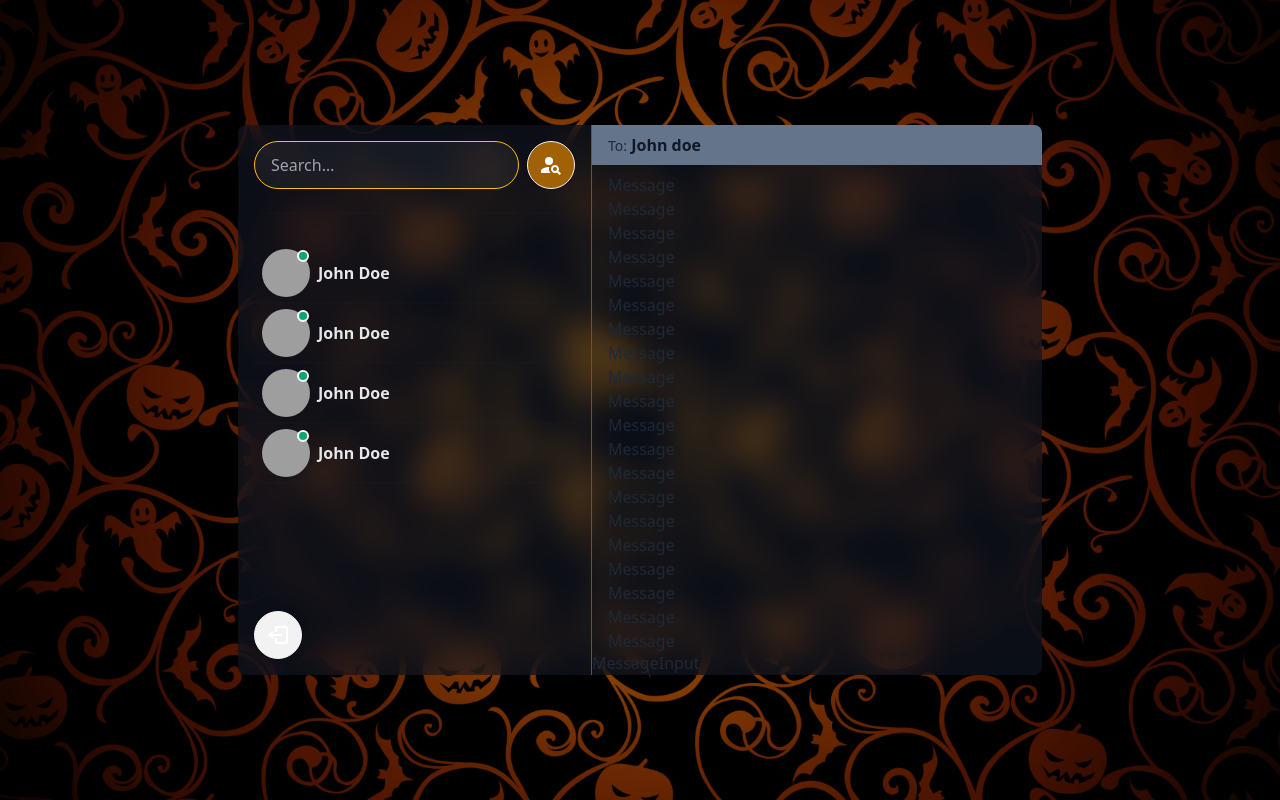
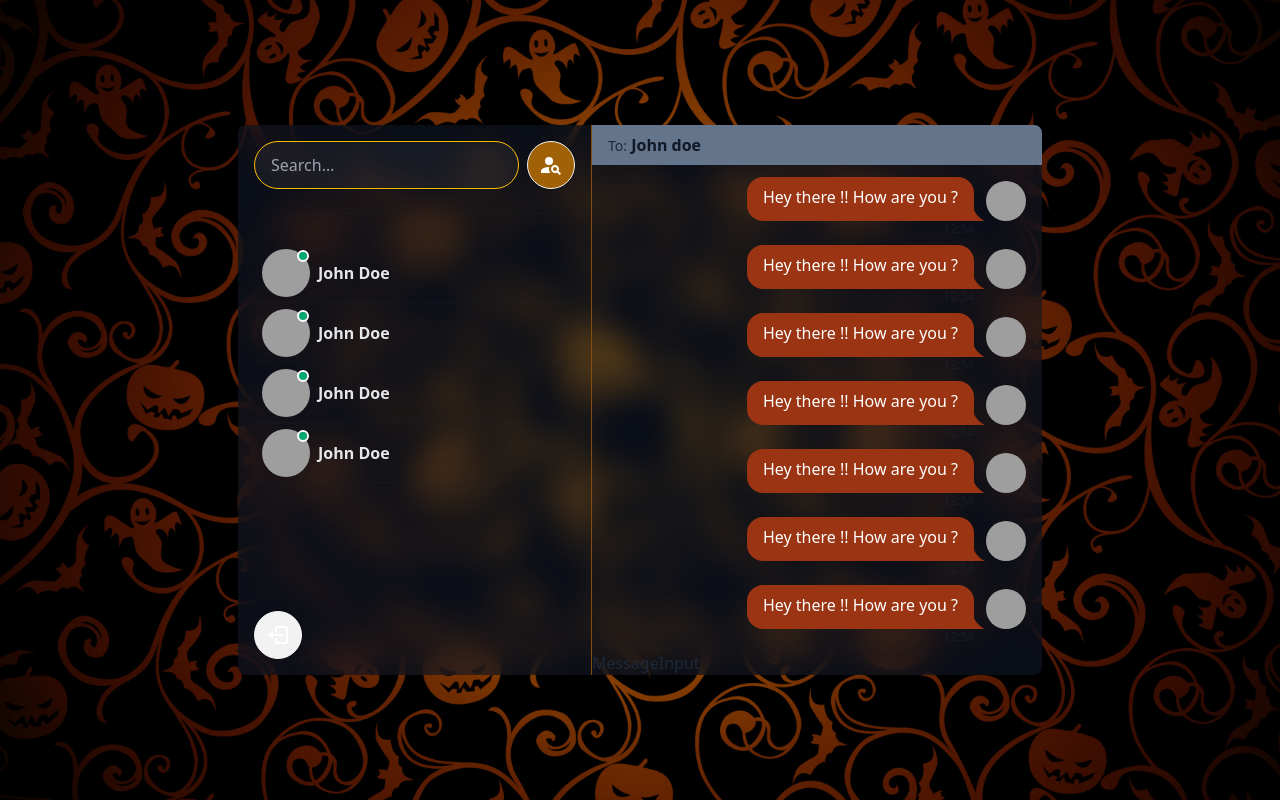
Before and after one commit to Aryan-1121/Kurier, a React (Vite) app in the folder frontend/: page / in a window 1280 px wide. Built offline with nearby package versions, Linux system fonts and the light colour scheme; grey boxes are pictures that could not be loaded.

Commit message:
added Message component(profile pic + actual message + time in footer) HARDCODED

```diff
--- a/frontend/src/components/messages/Message.jsx
+++ b/frontend/src/components/messages/Message.jsx
@@ -1,9 +1,24 @@
 import React from 'react'
 
+// everything in this component will be coming from daisyui
 const Message = () => {
   return (
-    <div>Message</div>
-  )
+    // "chat-end" is used to place the message on the right side (when I send message) and "chat-start" is used to place the message on the left side (when other person sends message) coming from daisyui
+    <div className={`chat chat-end`}>
+      {/* "chat-image avatar" is used to display the profile picture */}
+      <div className='chat-image avatar'>
+        <div className='w-10 rounded-full'>
+          <img alt='Tailwind CSS chat bubble component'
+            src='https://cdn0.iconfinder.com/data/icons/communication-line-10/24/account_profile_user_contact_person_avatar_placeholder-512.png'
+          />
+        </div>
+      </div>
+
+      {/* "chat-bubble" is used to display the message */}
+      <div className={`chat-bubble text-white bg-orange-800 `}>Hey there !! How are you ?</div>
+      {/* "chat-footer" -> we are using it to display the time below the message */}
+      <div className='chat-footer opacity-50 text-xs flex gap-1 items-center'>12:54</div>
+    </div>)
 }
 
 export default Message
--- a/frontend/src/components/messages/Messages.jsx
+++ b/frontend/src/components/messages/Messages.jsx
@@ -18,17 +18,6 @@ const Messages = () => {
       <Message />
       <Message />
       <Message />
-      <Message />
-      <Message />
-      <Message />
-      <Message />
-      <Message />
-      <Message />
-      <Message />
-      <Message />
-      <Message />
-      <Message />
-      <Message />
     </div>)
 }
 
```
